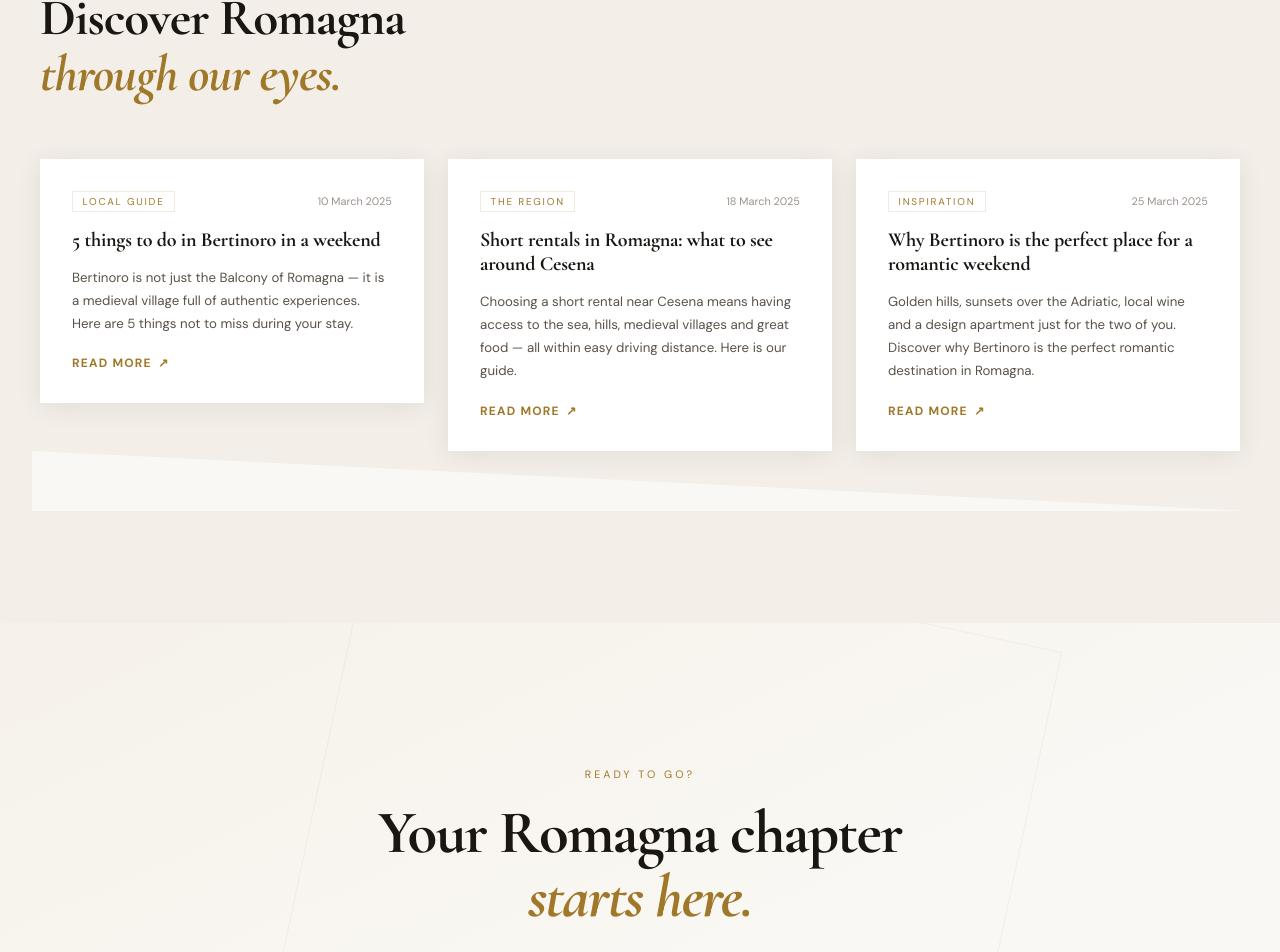
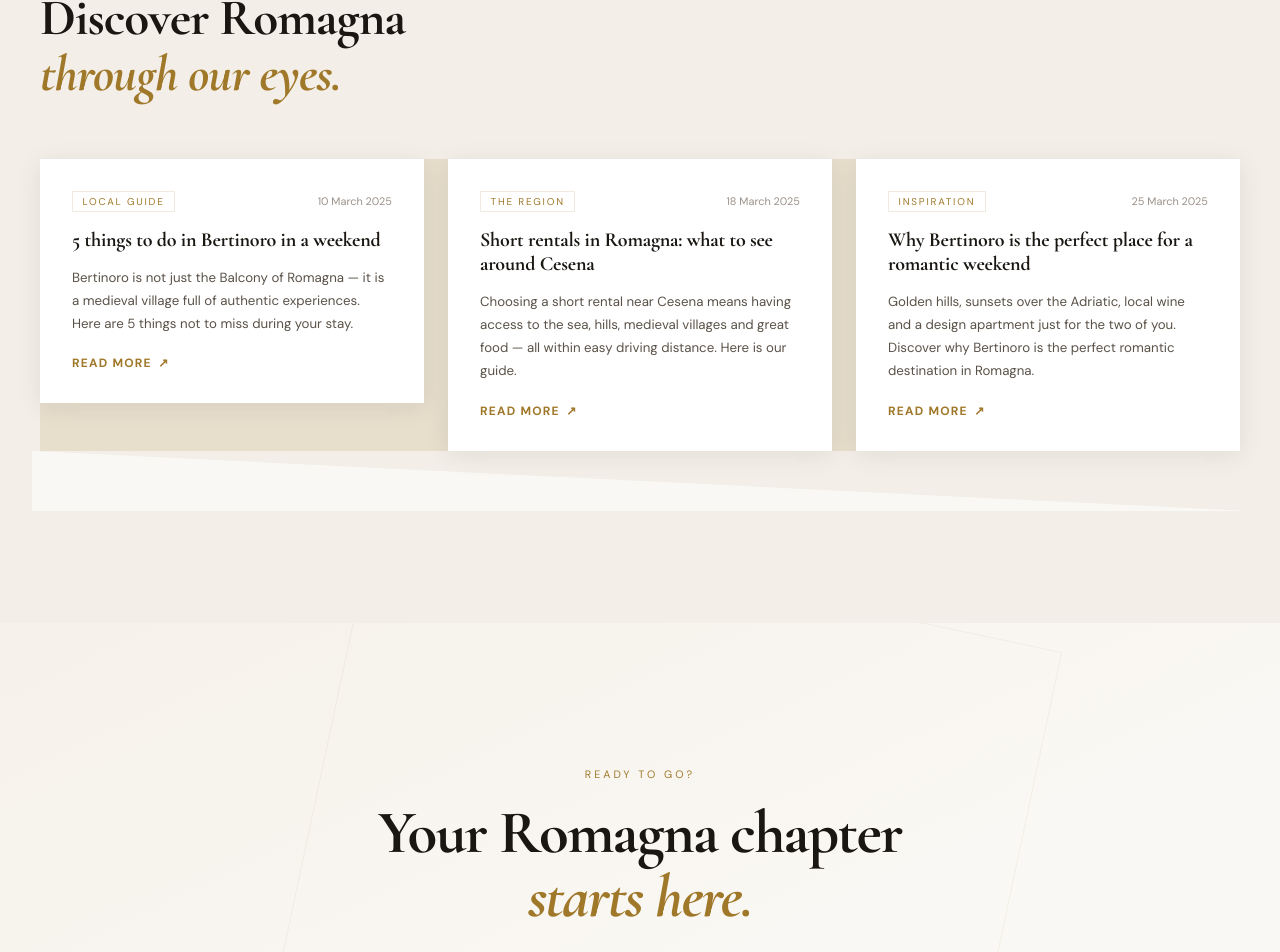
Before and after one commit to vittorionegri68-alt/casa-cavour-en, a React (Vite) app: page / in a window 1280 px wide. Shown: the part 5956-6908 px from the top of the page. Built offline with nearby package versions, Linux system fonts and the light colour scheme.

Commit message:
Update App.jsx

```diff
--- a/src/App.jsx
+++ b/src/App.jsx
@@ -564,7 +564,7 @@ function Blog() {
         </Reveal>
 
         {open === null && (
-          <div style={{ display: "grid", gridTemplateColumns: "repeat(auto-fit, minmax(260px, 1fr))", gap: "1.5rem" }} className="blog-grid">
+          <div style={{ display: "grid", gridTemplateColumns: "repeat(auto-fit, minmax(260px, 1fr))", gap: "1.5rem", background: C.border }} className="blog-grid">
             {visibili.map((post, i) => (
               <Reveal key={post.id} delay={i * 80}>
                 <div
```
